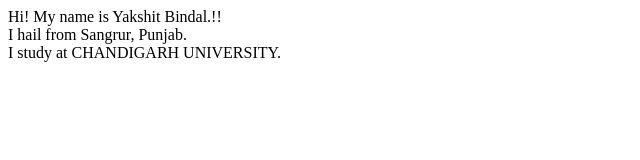
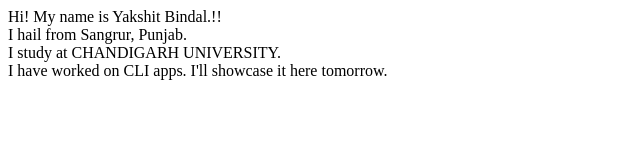
Before and after one commit to bindalyakshit/yakshitbindal.com, a plain HTML site: page index.html in a window 1280 px wide. Shown: the whole page, without its empty margins (0-640 px from the left). Drawn offline with Linux system fonts and the light colour scheme.

Commit message:
Update details of project

```diff
--- a/index.html
+++ b/index.html
@@ -1,15 +1,20 @@
 <!DOCTYPE html>
 <html lang="en">
+
 <head>
     <meta charset="UTF-8">
     <meta name="viewport" content="width=device-width, initial-scale=1.0">
     <title>yakshitbindal.com</title>
 </head>
+
 <body>
-    Hi! My  name is Yakshit Bindal.!!
-</br>
+    Hi! My name is Yakshit Bindal.!!
+    </br>
     I hail from Sangrur, Punjab.
-</br>
+    </br>
     I study at CHANDIGARH UNIVERSITY.
+    </br>
+    I have worked on CLI apps. I'll showcase it here tomorrow.
 </body>
+
 </html>
```
